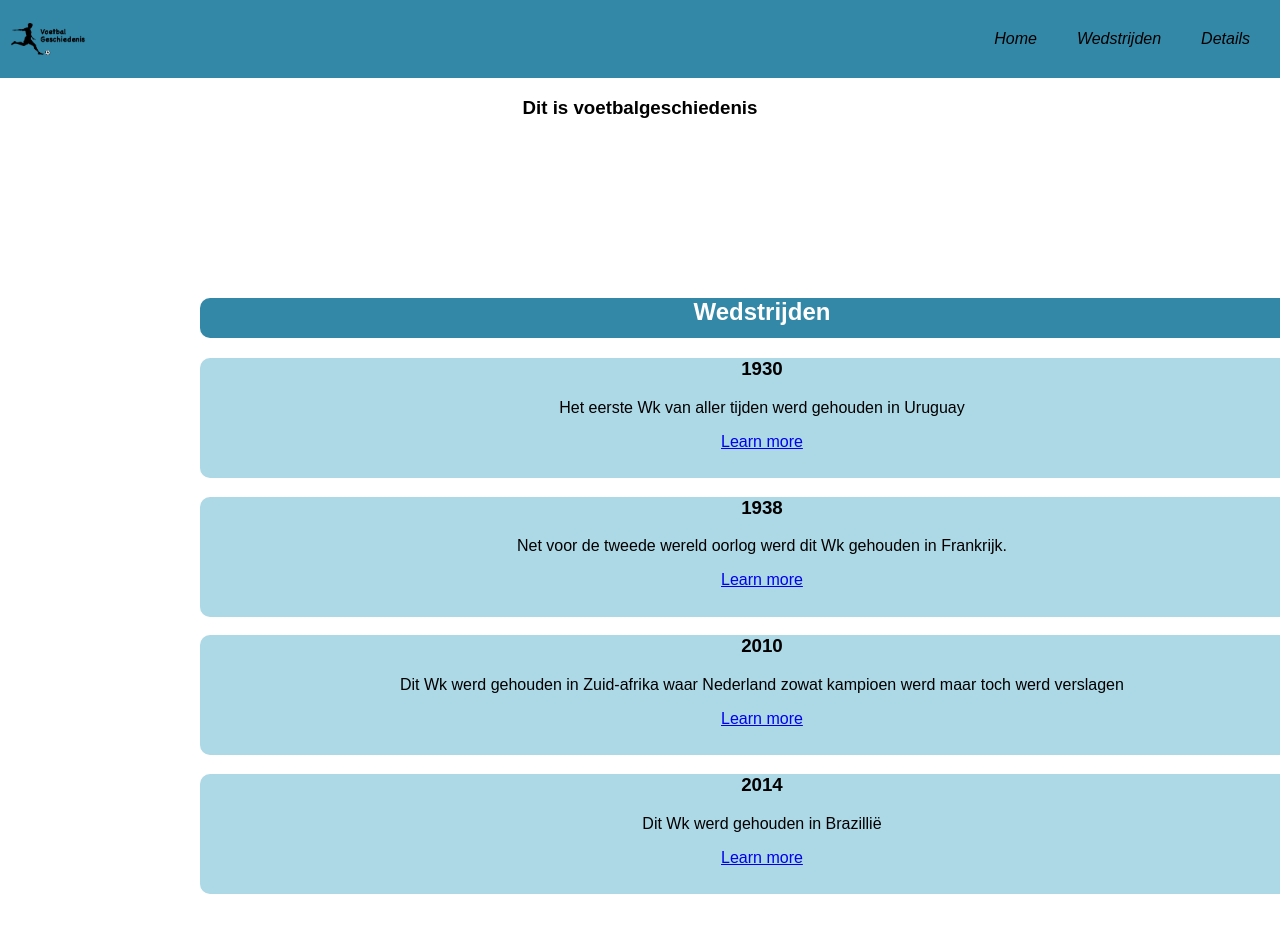
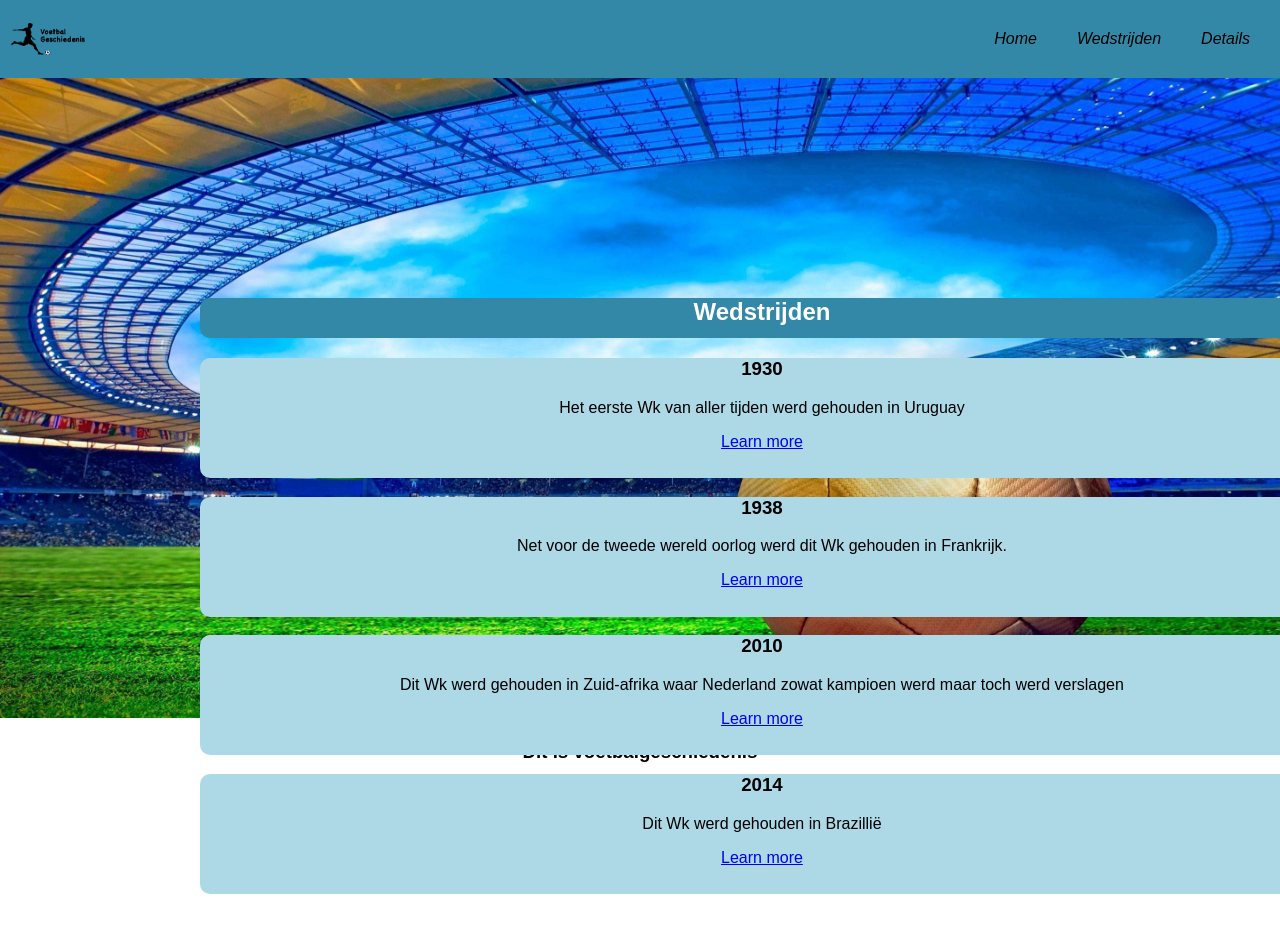
Before and after one commit to RobbertBons/Voetbalgeschiedenis, an Angular app in the folder Voetbalgeschiedenis/: page / in a window 1280 px wide. Shown: the top 932 px of the page. Before the commit the page ends 894 px from the top, so only its background shows below. Built offline with nearby package versions, Linux system fonts and the light colour scheme.

Commit message:
afbeelding

```diff
--- a/Voetbalgeschiedenis/src/app/homepage/homepage.component.html
+++ b/Voetbalgeschiedenis/src/app/homepage/homepage.component.html
@@ -8,6 +8,7 @@
 </head>
 
         <div id="header">
+            <img src="assets/R.png" alt="">
             <h1>Dit is voetbalgeschiedenis</h1>
         </div>
 
--- a/Voetbalgeschiedenis/src/app/homepage/homepage.component.scss
+++ b/Voetbalgeschiedenis/src/app/homepage/homepage.component.scss
@@ -4,7 +4,7 @@ $background: rgb(52, 136, 167);
 
     #header{
         width: 100%;
-        height: 50vh;
+        height: 100vh;
         text-align: center;
         position: absolute;
 
@@ -12,6 +12,10 @@ $background: rgb(52, 136, 167);
             width: 100%;
             height: 10vh;
             position: absolute;
+        }
+        img{
+            width: 100%;
+            height: 80vh;
         }
     }
 
@@ -32,8 +36,10 @@ $background: rgb(52, 136, 167);
 
             .Wedstrijden-list{
                 width: 100%;
-                height: 13vh;
+                height: 100vh;
                 padding: 200px;
+
+
                 div{
                     width: 100%;
                     height: 15vh;
```
